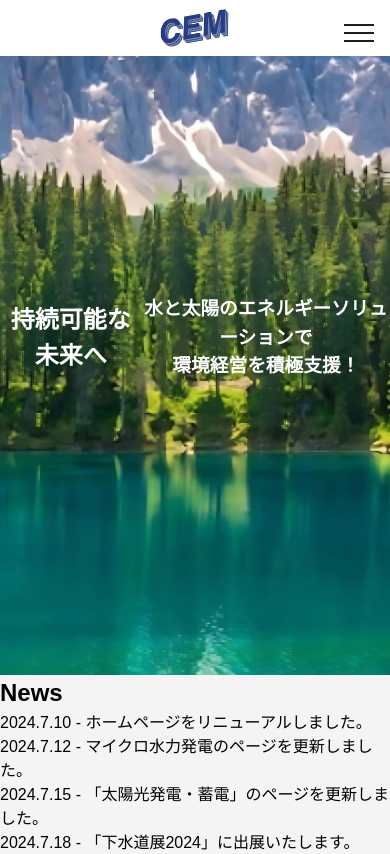
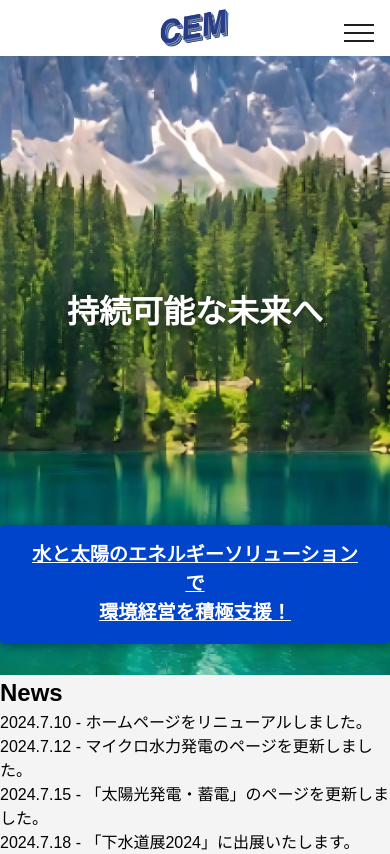
Before and after one commit to taimomo/HP_remake, a PHP site: page / in a window 390 px wide. Shown: the top 854 px of the page. Run offline with PHP 8.4, Linux system fonts and the light colour scheme.

Commit message:
hero img and text setting

```diff
--- a/css/style.css
+++ b/css/style.css
@@ -21,6 +21,7 @@ header {
     text-align: center;
     position: fixed;
     width: 100%;
+    z-index: 1;
 
     nav {
         padding: 10px;
@@ -76,8 +77,8 @@ header {
     }
 
     .logo {
-        width: 150px;
-        height: 70px;
+        width: 100px;
+        height: 60px;
         img {
             width: 100%;
             height: 100%;
@@ -147,7 +148,7 @@ header {
         }
 
         .nav {
-            width: 300px;
+            width: 280px;
             height: 100vh;
             position: fixed;
             top: 0;
@@ -280,4 +281,52 @@ footer {
     align-items: center;
     text-align: center;
     color: #fff;
+
+    h2 {
+        position: absolute;
+        left: 5%;
+        top: 40%;
+        color: white;
+        font-size: 2.5rem;
+        font-weight: bold;
+        text-shadow: 2px 2px 10px rgba(0, 0, 0, 0.5);
+    }
+
+    h3 {
+        position: absolute;
+        bottom: 20%;
+        right: 0;
+        background: #0044cc; /* 濃い青色 */
+        color: white;
+        padding: 1rem 2rem;
+        font-size: 1.2rem;
+        font-weight: bold;
+        text-align: center;
+        border-radius: 5px;
+        box-shadow: 2px 2px 10px rgba(0, 0, 0, 0.3);
+        text-decoration: underline;
+    }
+
+    @media screen and (max-width: 768px) {
+        flex-direction: column;
+        h2 {
+            position: relative;
+            top: 5%;
+            left: 0;
+            font-size: 2rem;
+        }
+        h3 {
+            position: relative;
+            bottom: -33%;
+            font-size: 1.2rem;
+        }
+    }
+
+    @media screen and (max-width: 375px) {
+        h3 {
+            font-size: smaller;
+            bottom: -35%;
+            padding: 1rem 0.5rem;
+        }
+    }
 }
```
